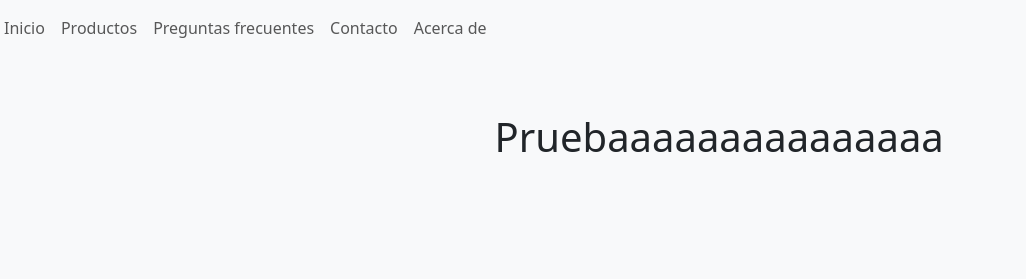
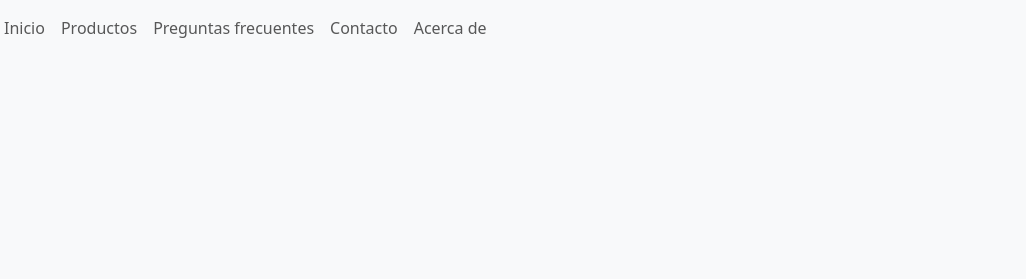
Before and after one commit to PocketPizzero/ecomerceHTML.github.io, a plain HTML site: page index.html in a window 1280 px wide. Shown: the top 279 px of the page, 254-1280 px from the left. Drawn offline with nearby package versions, Linux system fonts and the light colour scheme.

Commit message:
borrar prueba

```diff
--- a/index.html
+++ b/index.html
@@ -37,12 +37,10 @@
                     <a class="nav-link" href="HTML/Acerca De.html">Acerca de</a>
                 </li>
             </ul>
-            <h1>Pruebaaaaaaaaaaaaaaa</h1>
             </h1>
         </nav>
     </header>
     <main>
-
         <h1><span class="titulo-principal">Pocket</span>Shop</h1>
 
         <section class="introduccion">
```
